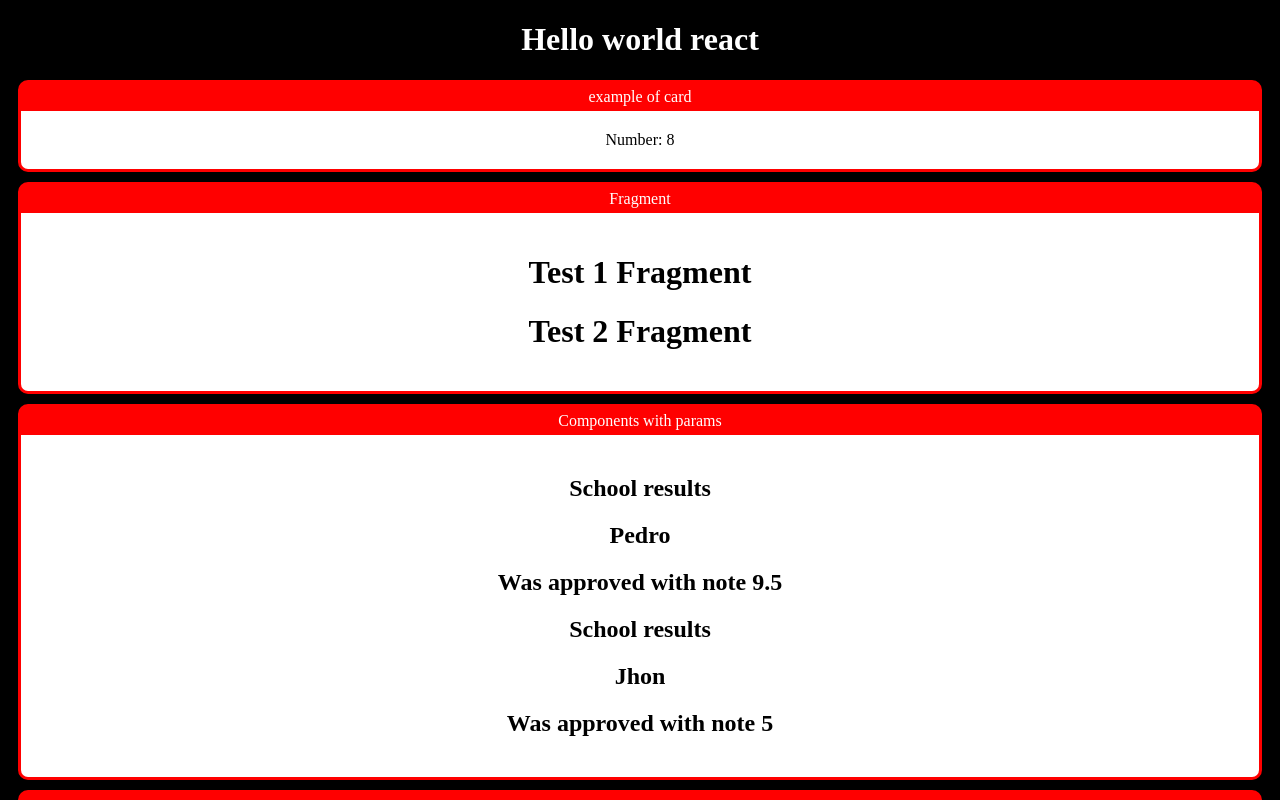
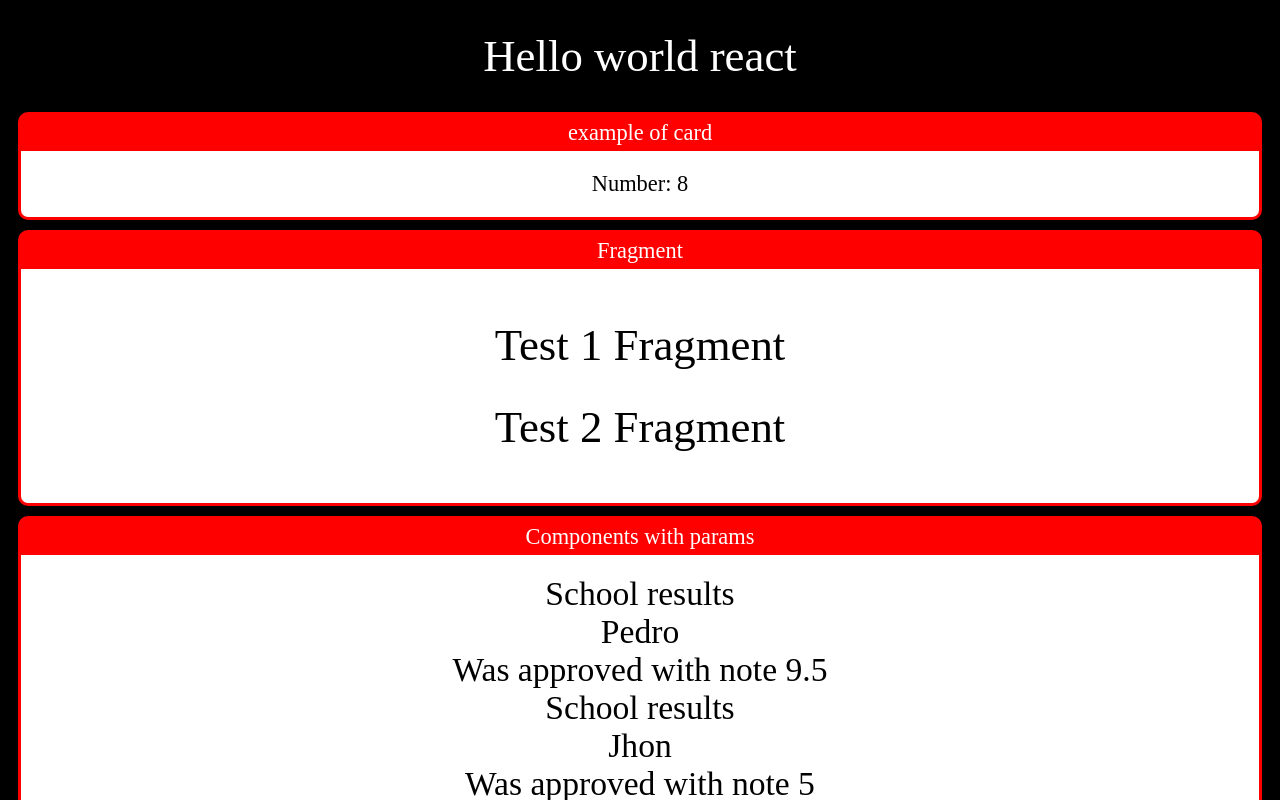
Before and after one commit to bbnsdevelop/react-zero-advanced, a React (Create React App) app in the folder fundamentals/: page / in a window 1280 px wide. Shown: the top 800 px of the page. Built offline with nearby package versions, Linux system fonts and the light colour scheme.

Commit message:
chore: define css global to h1, h2, h3

```diff
--- a/fundamentals/src/index.css
+++ b/fundamentals/src/index.css
@@ -2,4 +2,14 @@ body {
     background-color: black;
     color: white;
     text-align: center;
+    font-size: 1.4rem;
 }
+
+
+h1, h2, h3 {
+    font-weight: 200;
+}
+
+h2, h3 {
+    margin: 0;
+}
```
